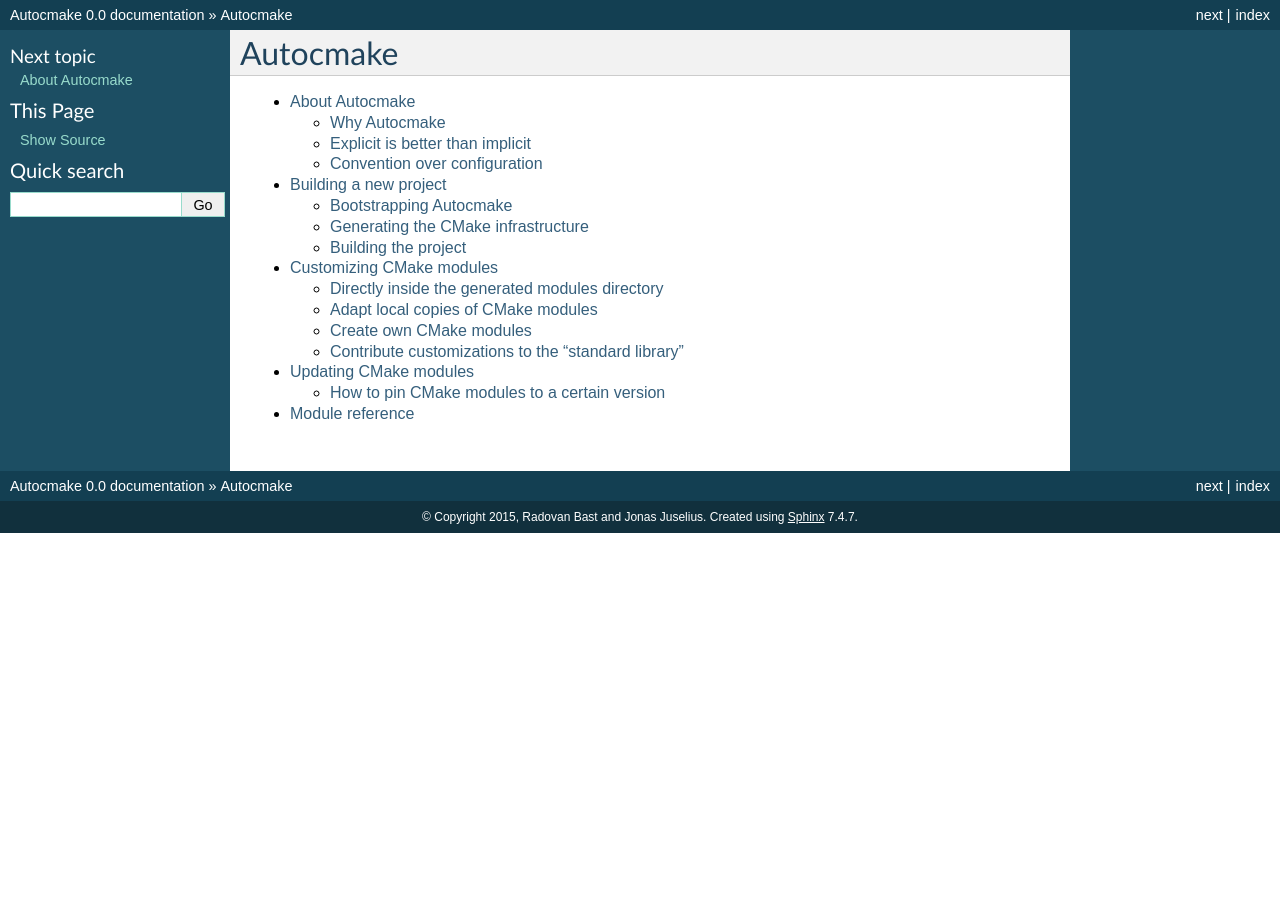
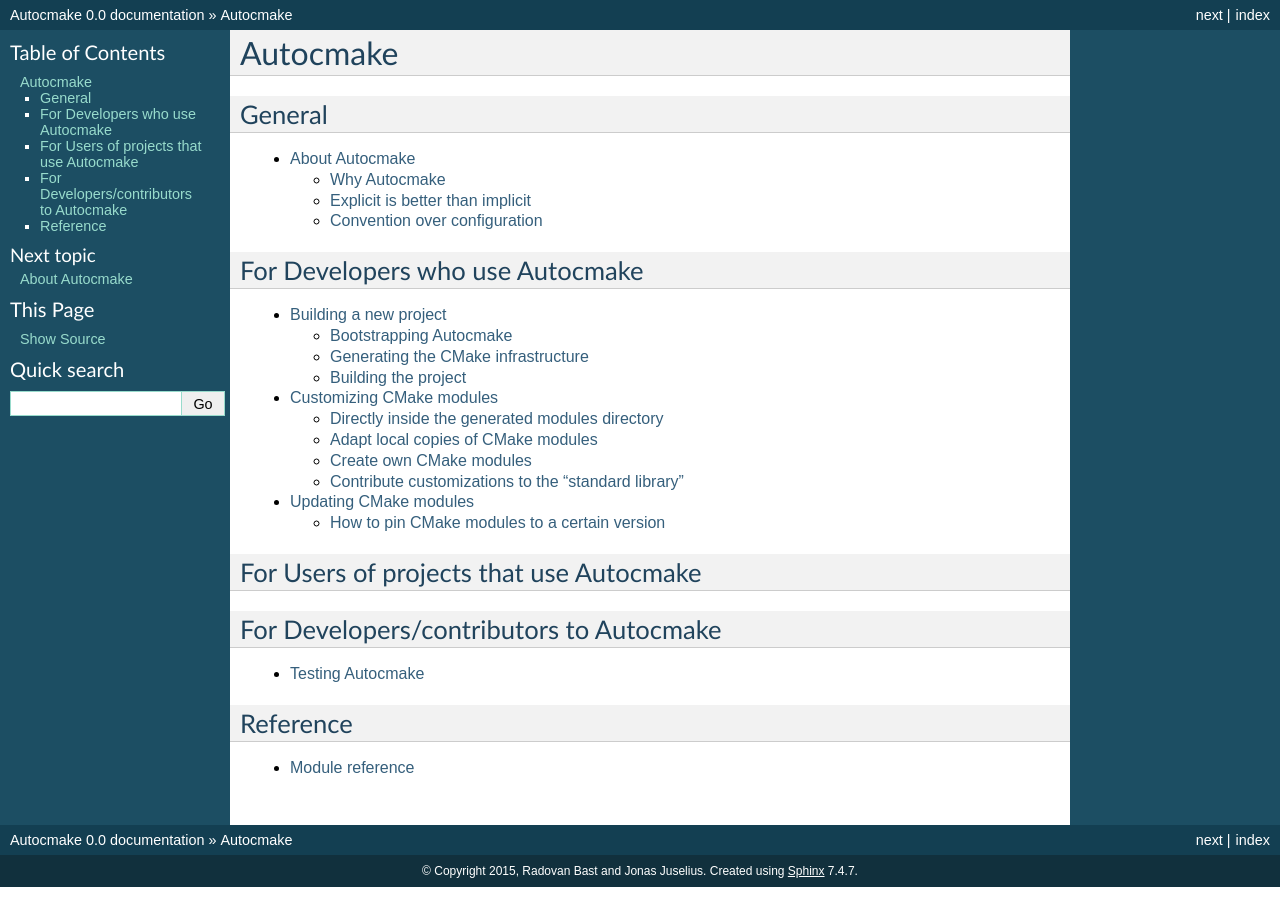
Before and after one commit to dev-cafe/autocmake, a Sphinx documentation site: the page built from doc/index.rst, in a window 1280 px wide. Built offline with Sphinx 7.4.7, drawn with Linux system fonts in a browser that asks for light colours.

Commit message:
extend documentation; fixes #5

```diff
--- a/doc/index.rst
+++ b/doc/index.rst
@@ -3,11 +3,44 @@
 Autocmake
 =========
 
+
+General
+-------
+
 .. toctree::
    :maxdepth: 2
 
    about.rst
+
+
+For Developers who use Autocmake
+--------------------------------
+
+.. toctree::
+   :maxdepth: 2
+
    new-project.rst
    customizing-modules.rst
    updating-modules.rst
+
+
+For Users of projects that use Autocmake
+----------------------------------------
+
+
+For Developers/contributors to Autocmake
+----------------------------------------
+
+.. toctree::
+   :maxdepth: 2
+
+   testing.rst
+
+
+Reference
+---------
+
+.. toctree::
+   :maxdepth: 2
+
    module-reference.rst
```
Also changed, not shown: doc/testing.rst (added, +15 -0 lines).
